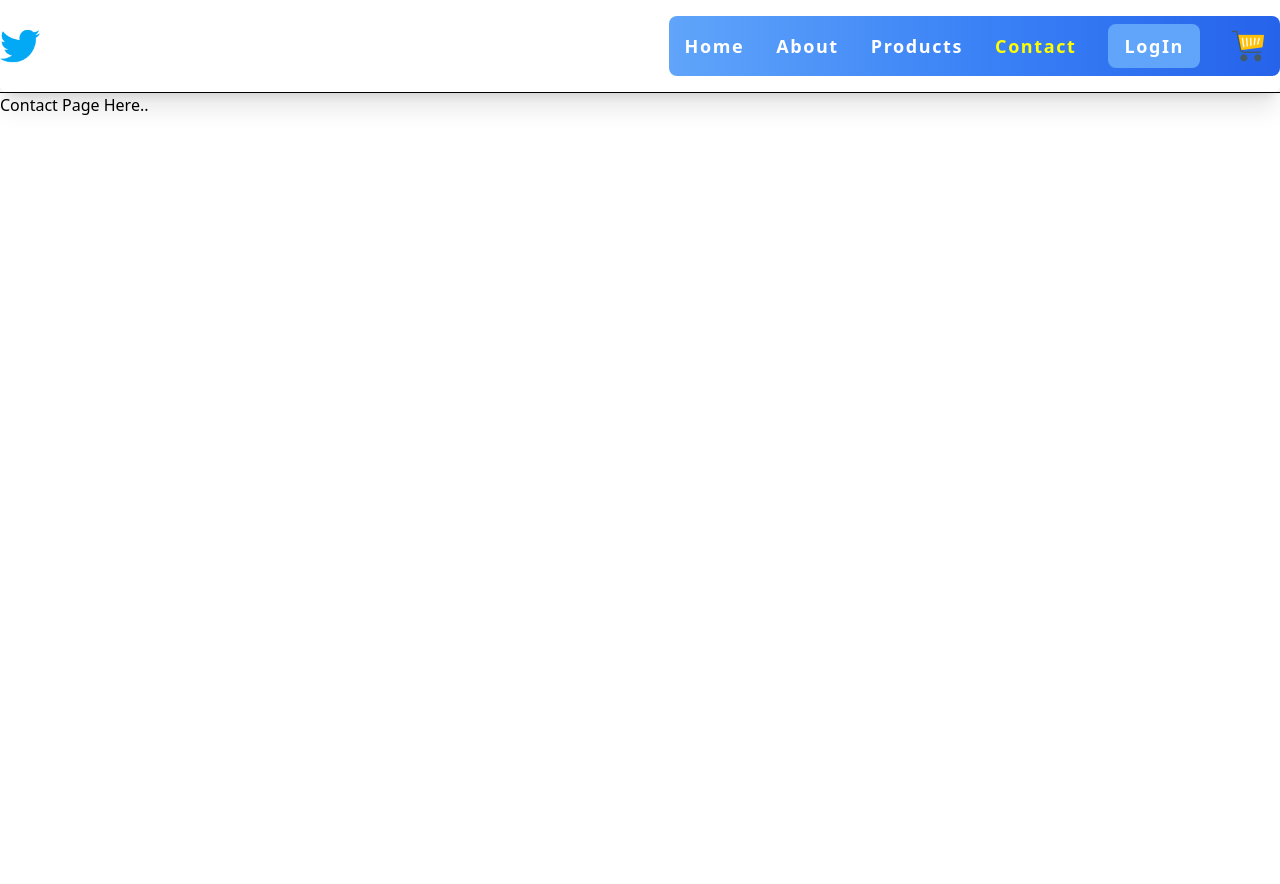
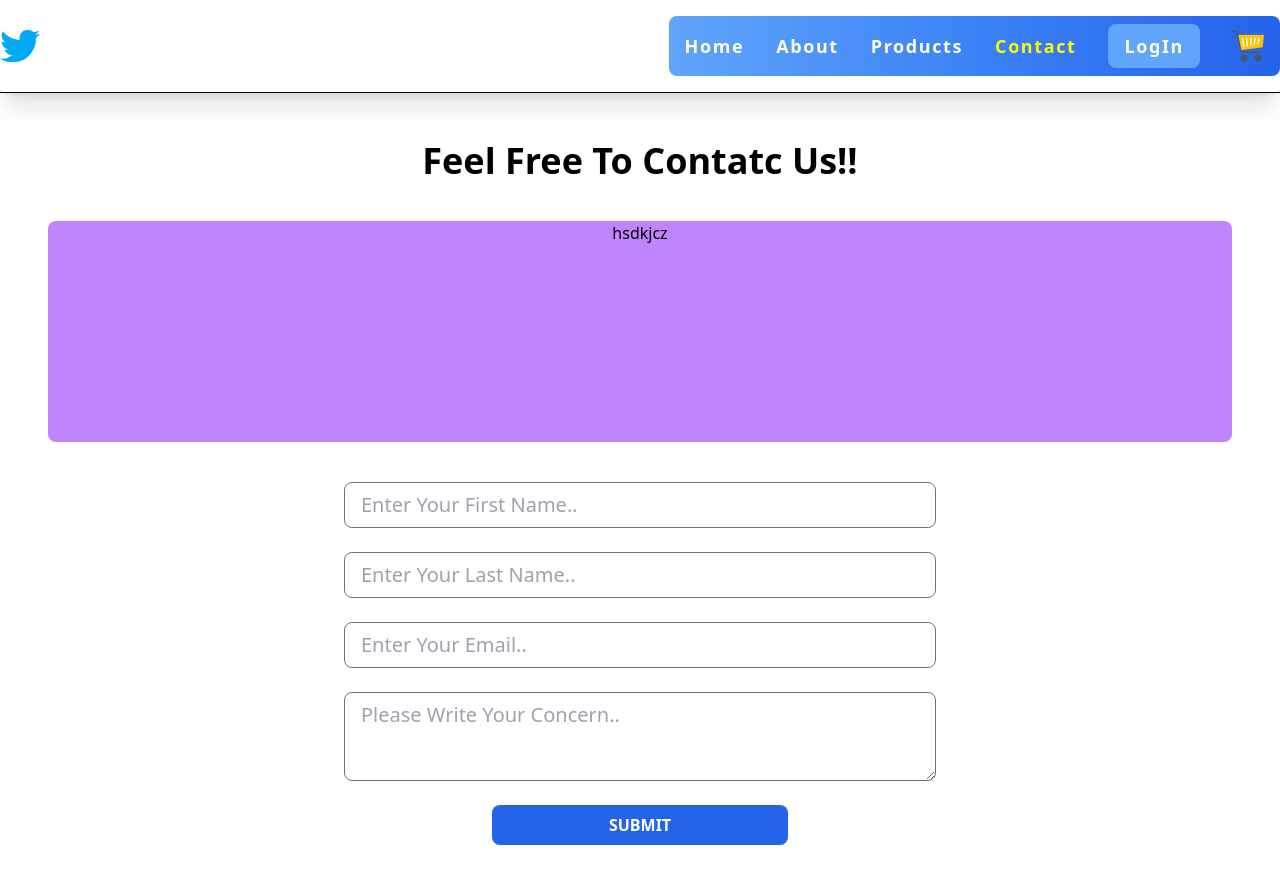
Before and after one commit to CodeWithRohanM/Ecommerce_Site, a React (Create React App) app in the folder client/: page /contact in a window 1280 px wide. Shown: the top 884 px of the page. Before the commit the page ends 800 px from the top, so only its background shows below. Built offline with nearby package versions, Linux system fonts and the light colour scheme.

Commit message:
Added Contacts Section Page

```diff
--- a/client/src/Components/ContactPage.js
+++ b/client/src/Components/ContactPage.js
@@ -1,9 +1,71 @@
-import React from "react";
+import React, { useState } from "react";
 
-const ContactPage = () =>{
+const ContactPage = () => {
+
+    const [userData, setUserData] = useState({
+        firstName: "",
+        lastName: "",
+        email: "",
+        feedback: "",
+    });
+
+    const storeUserData = (event) => {
+        const getValue = event.target.value;
+        const getName = event.target.name;
+
+        setUserData((prevValue) => {
+            return {
+                ...prevValue,
+                [getName]: getValue,
+            }
+        })
+
+    };
+
+    const displayUserData = () => {
+        setUserData({
+            firstName: "",
+            lastName: "",
+            email: "",
+            feedback: "",
+        });
+    }
 
     return <>
-    <h1>Contact Page Here..</h1>
+
+        <div className="w-screen h-screen container mx-auto p-12">
+
+            <div className="flex flex-col w-fulll h-full items-center gap-y-10">
+                <h1 className="text-3xl md:text-4xl font-bold">Feel Free To Contatc Us!!</h1>
+
+                <div className="w-full h-1/2 bg-purple-400 rounded-lg flex justify-center">
+                    <h1>hsdkjcz</h1>
+                </div>
+
+                <form className="flex flex-col w-3/4 md:w-1/2 gap-y-6">
+                    <input type="text" value={userData.firstName} onChange={storeUserData} name="firstName" placeholder="Enter Your First Name.." className="px-4 py-1 md:py-2 md:text-xl text-gray-500 rounded-lg active:border-none border border-gray-500 bg-transparent"></input>
+
+                    <input type="text" value={userData.lastName} onChange={storeUserData} name="lastName" placeholder="Enter Your Last Name.." className="px-4 py-1 md:py-2 border border-gray-500 rounded-lg bg-transparent md:text-xl active:border-none text-gray-500"></input>
+
+                    <input type="text" value={userData.email} onChange={storeUserData} name="email" placeholder="Enter Your Email.." className="px-4 py-1 md:py-2 md:text-xl text-gray-500 border border-gray-500 rounded-lg bg-transparent active:border-none"></input>
+
+                    <textarea value={userData.feedback} name="feedback" onChange={storeUserData} placeholder="Please Write Your Concern.." className="bg-transparent rounded-lg px-4 py-1 md:py-2 text-gray-500 md:text-xl border border-gray-500 active:border-none overflow-scroll"></textarea>
+
+
+                    <div className="flex w-full justify-center">
+
+                        <button type="button" className="bg-blue-600 hover:bg-blue-500 px-4 py-2 rounded-lg text-white w-1/2 uppercase font-bold" onClick={displayUserData}>Submit</button>
+                    </div>
+
+                </form>
+
+
+
+            </div>
+
+        </div>
+
+
 
     </>
 };
--- a/client/src/Components/HomePage.js
+++ b/client/src/Components/HomePage.js
@@ -2,9 +2,10 @@ import React, { useState } from "react";
 import HeroSection from "./HeroSection";
 import MiddleSection from "./MiddleSection";
 
+
 const HomePage = () => {
 
-    window.scroll({top: 0, left:0, behavior: "smooth"});
+    window.scroll({ top: 0, left: 0, behavior: "smooth" });
 
 
     return <>
@@ -12,13 +13,11 @@ const HomePage = () => {
         <div className="flex flex-col gap-y-8 h-fit">
 
             <section id="heroSection" className="border-b border-black shadow-inner">
-                {/* <h1>Status = {getCartStatus.toString()}</h1> */}
 
                 <HeroSection pageName={"Welcome To Twitter Store"} pageImage="/Images/laptop.png" buttonName="Shop Now" />
             </section>
 
             <section id="heroSections" className="w-screen h-screen border-b border-black">
-
                 <MiddleSection />
             </section>
         </div>
--- a/client/src/Components/MiddleSection.js
+++ b/client/src/Components/MiddleSection.js
@@ -39,7 +39,7 @@ const MiddleSection = () => {
 
                 <div className="flex flex-col gap-y-10 items-center h-full w-full bg-gray-100 container mx-auto md:h-3/4 rounded-lg justify-center">
 
-                    <h1 className="text-2xl border-b border-black pb-2 w-1/2 text-center">Trusted By 1000+ Companies</h1>
+                    <h1 className="text-xl border-b border-black pb-2 w-1/2 text-center">Trusted By 1000+ Companies</h1>
 
 
                     <div className="flex flex-row justify-center container mx-auto h-1/2">
```
